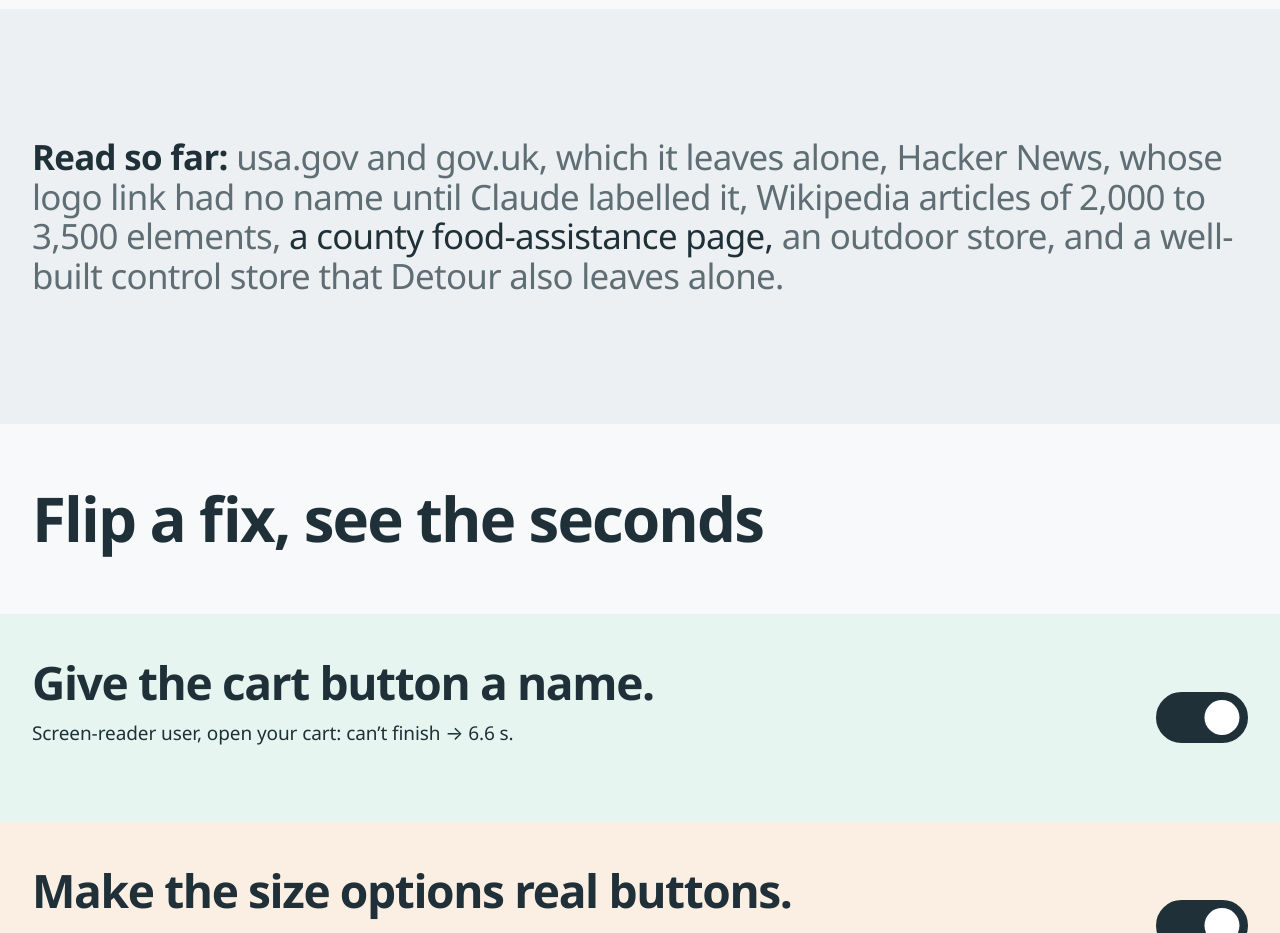
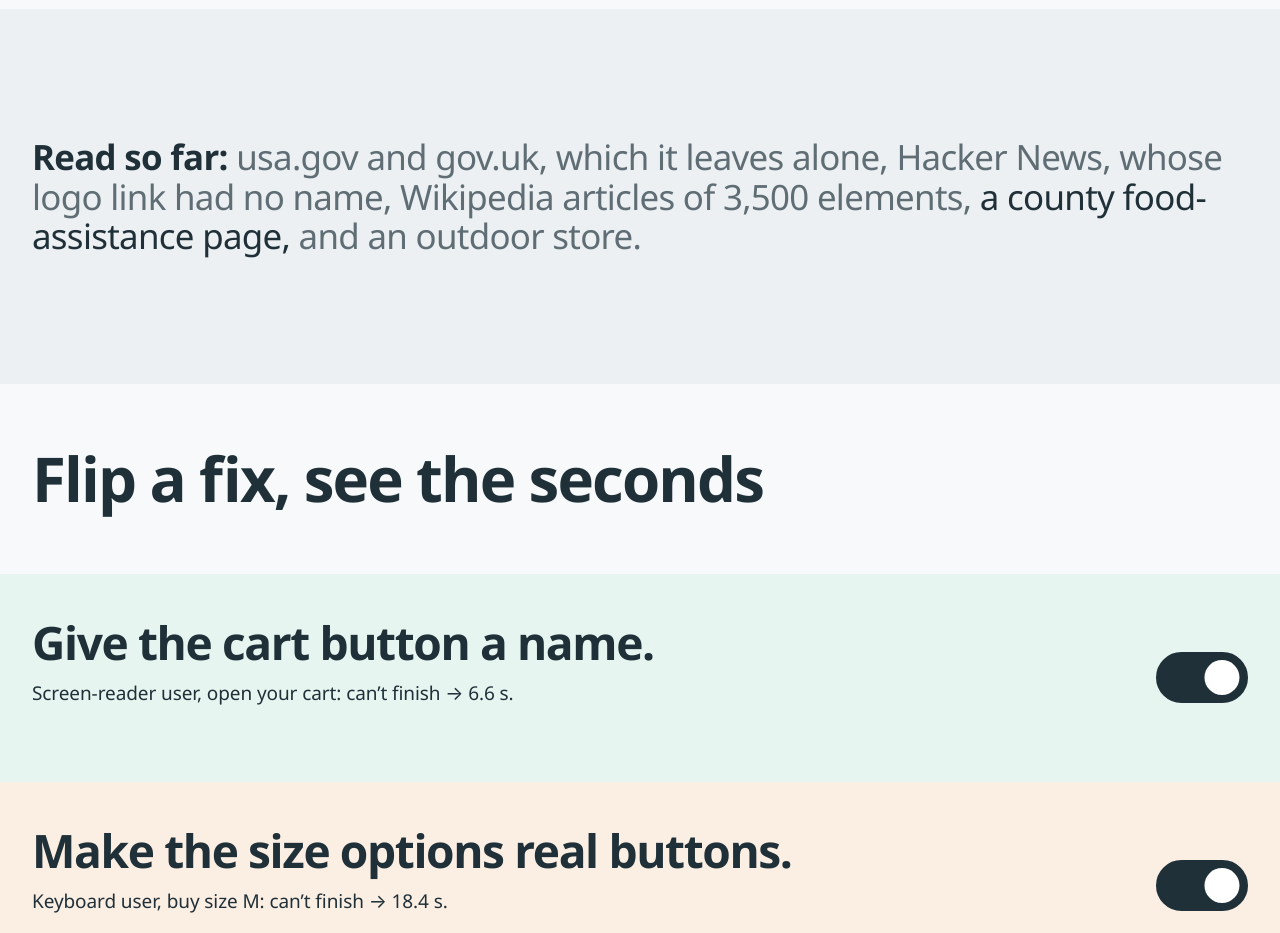
Before and after one commit to ethanrom/detour, a Next.js app: page / in a window 1280 px wide. Shown: the part 1740-2673 px from the top of the page. Built offline with nearby package versions, Linux system fonts and the light colour scheme; a web font is replaced by a local one.

Commit message:
Home proof sentence fits three lines; README test count and rigor line

```diff
--- a/components/home/proof.ts
+++ b/components/home/proof.ts
@@ -6,9 +6,8 @@ export const PROOF_LEAD = "Read so far:";
 
 export const PROOF_ITEMS: readonly string[] = [
   "usa.gov and gov.uk, which it leaves alone",
-  "Hacker News, whose logo link had no name until Claude labelled it",
-  "Wikipedia articles of 2,000 to 3,500 elements",
+  "Hacker News, whose logo link had no name",
+  "Wikipedia articles of 3,500 elements",
   "a county food-assistance page",
   "an outdoor store",
-  "a well-built control store that Detour also leaves alone",
 ];
```
Also changed, not shown: 1 other file (tests, documents, lock files or other folders).
